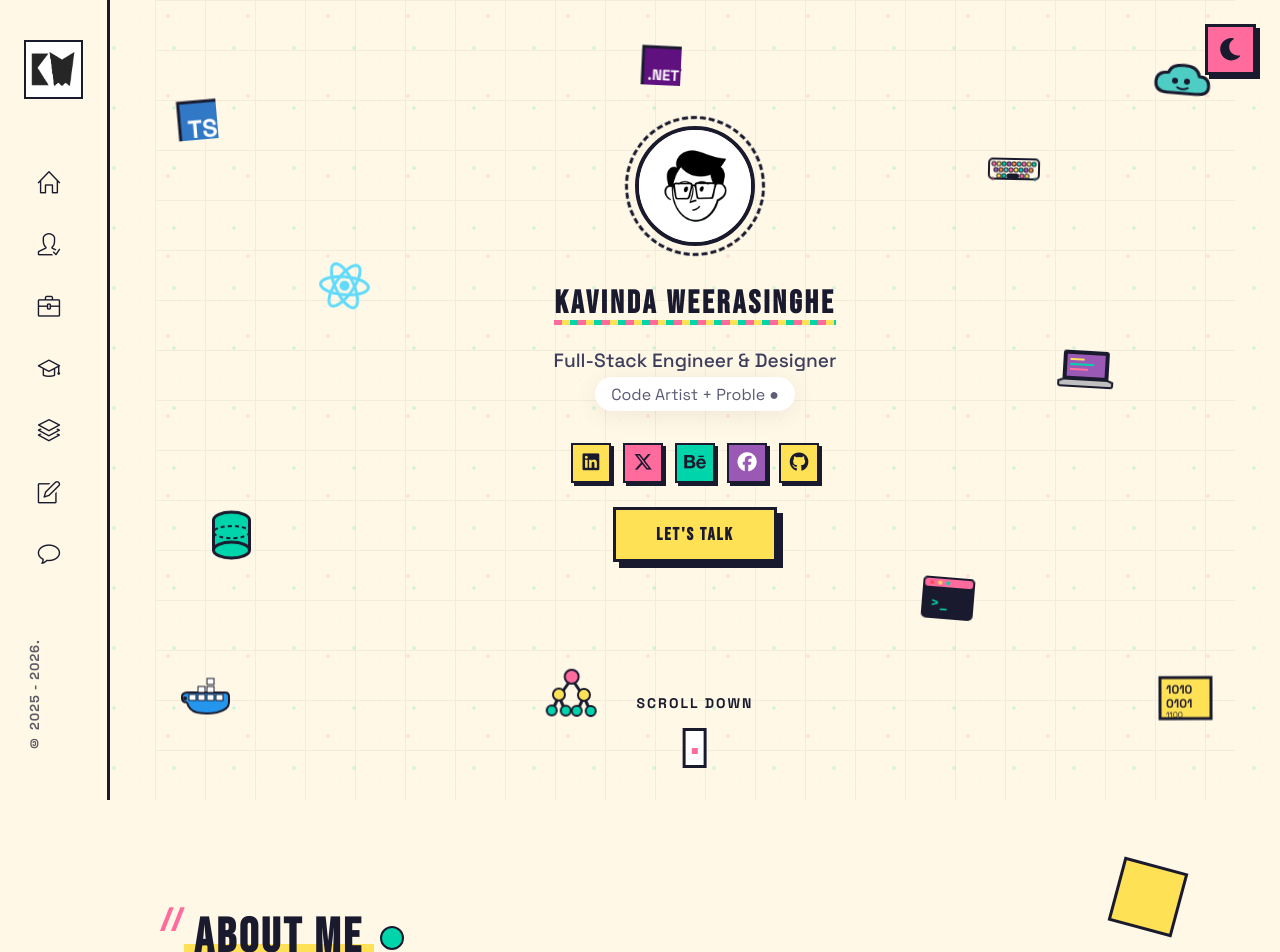
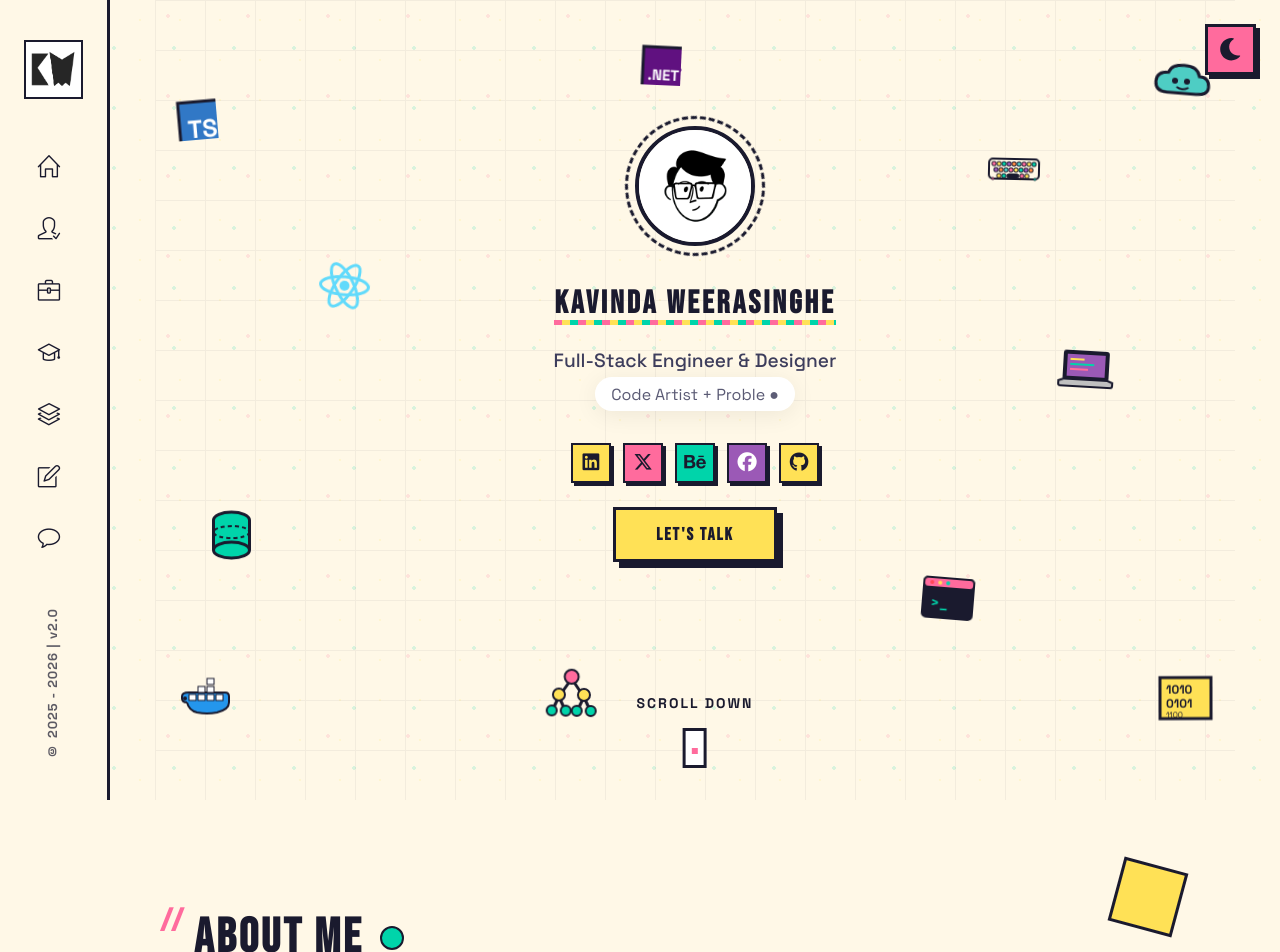
Before and after one commit to foverokavindz/fovero-folio, a React (Vite) app: page / in a window 1280 px wide. Shown: the top 952 px of the page. Built offline with nearby package versions, Linux system fonts and the light colour scheme.

Commit message:
Fix: dark mode color issues

```diff
--- a/src/components/about/About.css
+++ b/src/components/about/About.css
@@ -10,7 +10,7 @@
 .about__expertise-title {
 	font-size: 1.1rem;
 	font-weight: 700;
-	color: var(--memphis-black);
+	color: var(--title-color);
 	margin-bottom: 0.7rem;
 	letter-spacing: 0.5px;
 }
--- a/src/components/sidebar/Sidebar.css
+++ b/src/components/sidebar/Sidebar.css
@@ -49,6 +49,12 @@
 
 .nav__link:visited {
 	color: var(--memphis-black);
+}
+
+.nav__footer {
+	display: flex;
+	justify-content: center;
+	align-items: center;
 }
 
 .copyright {
@@ -162,22 +168,22 @@
 }
 
 .dark-theme .nav__link {
-  color: #F8F8F8;
+	color: #f8f8f8;
 }
 
 .dark-theme .nav__link:hover {
 	background: var(--memphis-pink) !important;
-  border-color: #F8F8F8;
+	border-color: #f8f8f8;
 	box-shadow: 3px 3px 0px var(--memphis-pink);
-  color: #1A1A2E !important;
+	color: #1a1a2e !important;
 }
 
 .dark-theme .nav__link:visited {
-  color: #F8F8F8;
+	color: #f8f8f8;
 }
 
 .dark-theme .copyright {
-  color: #F8F8F8;
+	color: #f8f8f8;
 }
 
 .dark-theme .sidebar__logo {
@@ -187,15 +193,15 @@
 
 .dark-theme .nav__toggle {
 	background-color: var(--memphis-pink);
-  border-color: #F8F8F8;
-  box-shadow: 4px 4px 0px #F8F8F8;
+	border-color: #f8f8f8;
+	box-shadow: 4px 4px 0px #f8f8f8;
 }
 
 .dark-theme .nav__toggle:hover {
 	background-color: var(--memphis-teal);
-  box-shadow: 6px 6px 0px #F8F8F8;
+	box-shadow: 6px 6px 0px #f8f8f8;
 }
 
 .dark-theme .burger-bar {
-  background-color: #1A1A2E;
+	background-color: #1a1a2e;
 }
--- a/src/components/sidebar/Sidebar.jsx
+++ b/src/components/sidebar/Sidebar.jsx
@@ -19,16 +19,9 @@ const Sidebar = () => {
 	const [toggle, showMenu] = useState(false);
 	return (
 		<>
-      <aside
-        className={toggle ? 'aside show-menu' : 'aside'}
-        onClick={() => showMenu(!toggle)}
-      >
+			<aside className={toggle ? 'aside show-menu' : 'aside'} onClick={() => showMenu(!toggle)}>
 				<a href="#home" className="nav__logo">
-          <img
-            src={isDarkMode ? LogoWhite : Logo}
-            alt=""
-            className="sidebar__logo"
-          />
+					<img src={isDarkMode ? LogoWhite : Logo} alt="" className="sidebar__logo" />
 				</a>
 
 				<nav className="nav">
@@ -46,14 +39,11 @@ const Sidebar = () => {
 				</nav>
 
 				<div className="nav__footer">
-          <span className="copyright">&copy; 2025 - 2026.</span>
+					<span className="copyright">&copy; 2025 - 2026 | v2.0</span>
 				</div>
 			</aside>
 
-      <div
-        className={toggle ? 'nav__toggle nav__toggle-open' : 'nav__toggle'}
-        onClick={() => showMenu(!toggle)}
-      >
+			<div className={toggle ? 'nav__toggle nav__toggle-open' : 'nav__toggle'} onClick={() => showMenu(!toggle)}>
 				<div className="burger-icon">
 					<span className="burger-bar"></span>
 					<span className="burger-bar"></span>
--- a/src/index.css
+++ b/src/index.css
@@ -234,7 +234,7 @@ img {
 	font-family: var(--heading-font);
 	letter-spacing: 3px;
 	display: inline-block;
-	background: linear-gradient(180deg, transparent 60%, var(--memphis-yellow) 60%);
+	background: linear-gradient(180deg, transparent 85%, var(--memphis-yellow) 85%);
 	padding: 0 10px;
 }
 
```
Also changed, not shown: NewUpdate.txt (deleted). Lines whose indentation alone changed are shown as unchanged.
